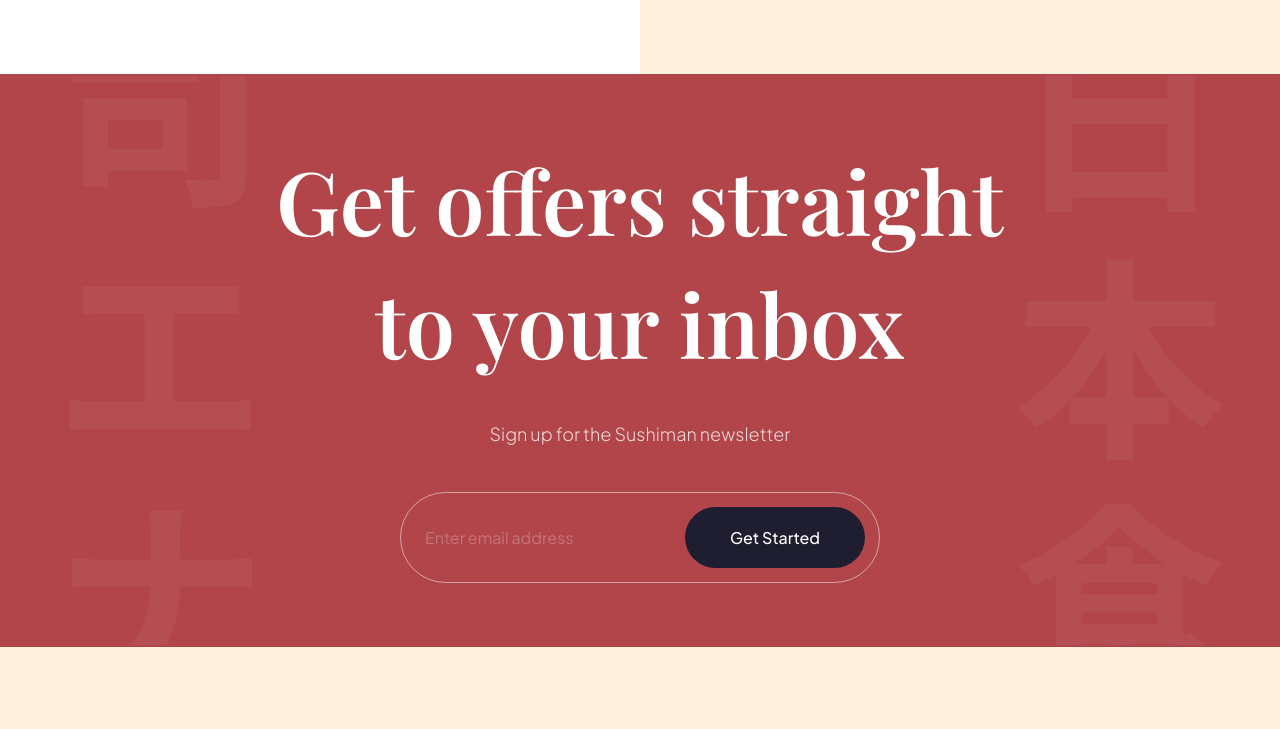
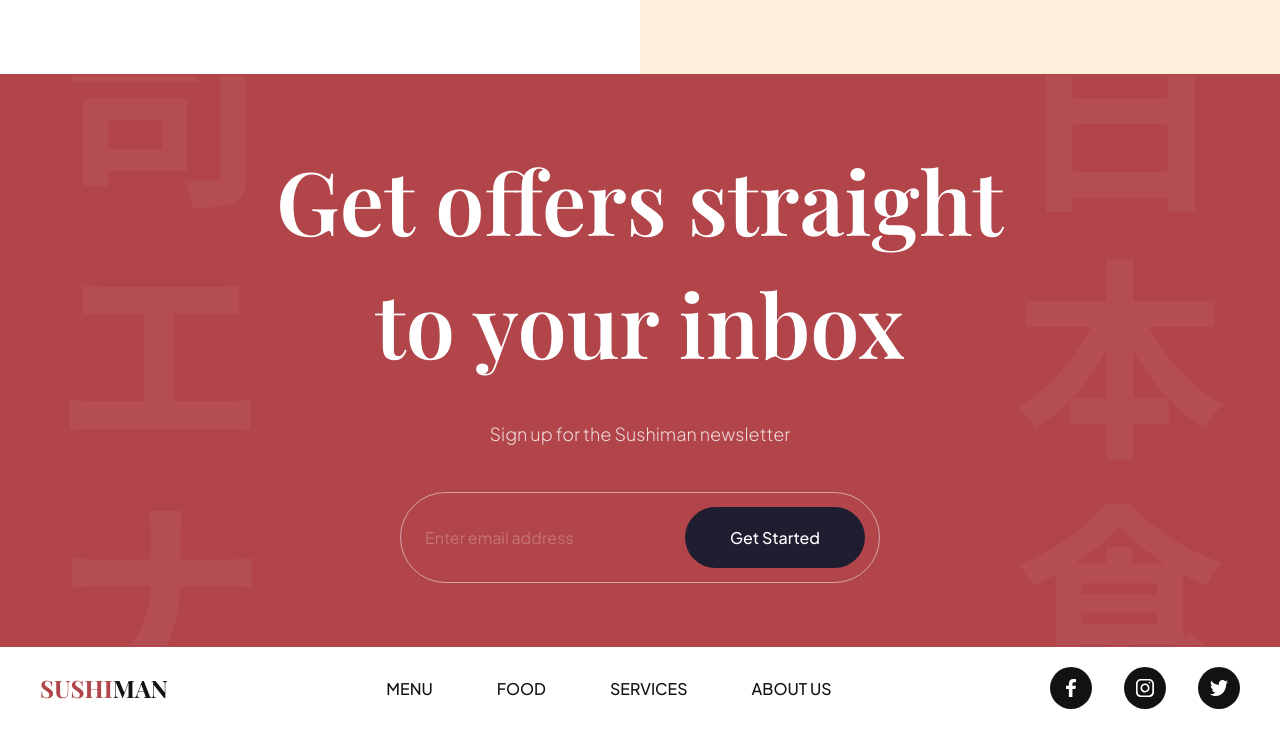
Before and after one commit to tanbir-hossen/sushi, a website built with Vite: page index.html in a window 1280 px wide. Shown: the part 3620-4349 px from the top of the page. Before the commit the page ends 4267 px from the top, so only its background shows below. Built offline with nearby package versions, Linux system fonts and the light colour scheme.

```diff
--- a/css/sections/footer.css
+++ b/css/sections/footer.css
@@ -0,0 +1,62 @@
+.footer {
+    width: 100%;
+    padding: 20px 40px;
+    background: var(--color-white);
+
+    flex-wrap: wrap;
+    gap: 20px;
+
+    overflow: hidden;
+  }
+
+  .footer__logo {
+    font-size: 24px;
+    font-weight: bold;
+    font-family: var(--playfair-display);
+    text-transform: uppercase;
+    color: var(--secondary-color);
+
+    cursor: pointer;
+  }
+
+  .footer__logo span {
+    color: var(--primary-color)
+  }
+
+  .footer ul {
+    list-style: none;
+
+    display: flex;
+    flex-wrap: wrap;
+    flex-direction: row;
+    gap: 64px;
+  }
+
+  .footer ul:last-child {
+    gap: 32px;
+  }
+
+  .footer__nav li {
+    font-size: 16px;
+    font-weight: 500;
+    font-family: var(--plus-jakarta-sans);
+    text-transform: uppercase;
+    color: var(--secondary-color);
+
+    cursor: pointer;
+  }
+
+  .footer__social li {
+    width: 42px;
+    height: 42px;
+
+    background-color: var(--secondary-color);
+    border-radius: 100%;
+  }
+
+  .footer__social li img {
+    width: 45%;
+    height: 45%;
+
+    object-fit: contain;
+  }
--- a/css/style.css
+++ b/css/style.css
@@ -8,7 +8,7 @@
 @import url("./sections/popular.css");
 @import url("./sections/trending.css");
 @import url("./sections/subscribe.css");
-/* @import url("./sections/footer.css"); */
+@import url("./sections/footer.css");
 
 
 
--- a/index.html
+++ b/index.html
@@ -330,6 +330,31 @@
         <button>Get Started</button>
       </div>
     </section>
+
+    <footer class="footer flex-between">
+      <h3 class="footer__logo">
+        <span>Sushi</span>man
+      </h3>
+
+      <ul class="footer__nav">
+        <li><a href="#menu">Menu</a></li>
+        <li><a href="#food">Food</a></li>
+        <li><a href="#services">Services</a></li>
+        <li><a href="#about-us">About Us</a></li>
+      </ul>
+
+      <ul class="footer__social">
+        <li class="flex-center">
+          <img src="assets/facebook.svg" alt="facebook" />
+        </li>
+        <li class="flex-center">
+          <img src="assets/instagram.svg" alt="instagram" />
+        </li>
+        <li class="flex-center">
+          <img src="assets/twitter.svg" alt="twitter" />
+        </li>
+      </ul>
+    </footer>
     <script src="./js/script.js" type="module"></script>
   </body>
 </html>
```
